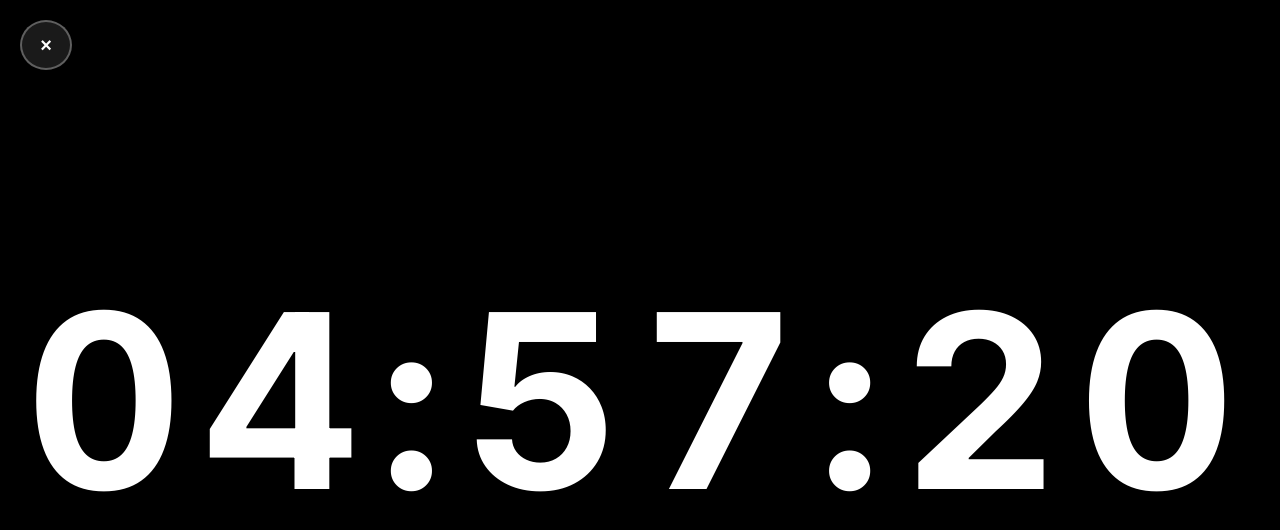
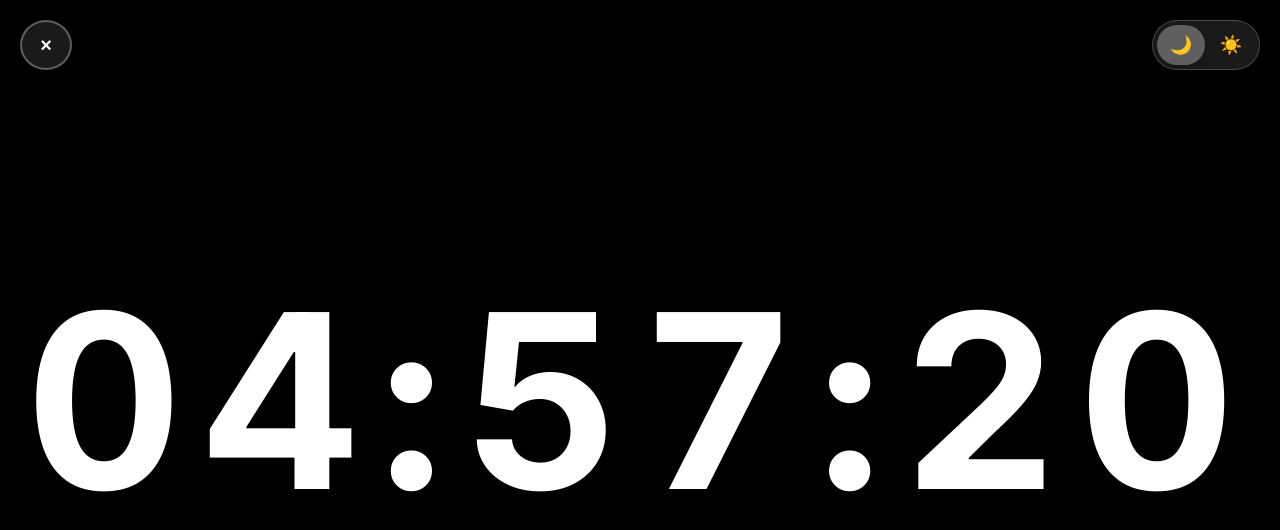
Before and after one commit to koshiro00/cool_countdown, a React (Vite) app: page / in a window 1280 px wide. Both pictures are taken after a click on the button "スタート". Shown: the top 530 px of the page. Built offline with nearby package versions, Linux system fonts and the light colour scheme.

Commit message:
テーマカラーの切り替え追加

```diff
--- a/src/App.css
+++ b/src/App.css
@@ -184,22 +184,67 @@ button:active {
   left: 0;
   width: 100vw;
   height: 100vh;
-  background: black;
   display: flex;
   justify-content: center;
   align-items: center;
   z-index: 9999;
+  transition: all 0.3s ease;
+}
+
+/* ダークテーマ（デフォルト） */
+.fullscreen-mode.dark {
+  background: black;
+}
+
+.fullscreen-mode.dark .fullscreen-display {
+  color: white;
+}
+
+.fullscreen-mode.dark .close-btn,
+.fullscreen-mode.dark .theme-toggle-btn {
+  background: rgba(255, 255, 255, 0.1);
+  border: 2px solid rgba(255, 255, 255, 0.3);
+  color: white;
+}
+
+.fullscreen-mode.dark .close-btn:hover,
+.fullscreen-mode.dark .theme-toggle-btn:hover {
+  background: rgba(255, 255, 255, 0.2);
+  border-color: rgba(255, 255, 255, 0.5);
+}
+
+/* ライトテーマ */
+.fullscreen-mode.light {
+  background: white;
+}
+
+.fullscreen-mode.light .fullscreen-display {
+  color: black;
+  text-shadow: 0 4px 12px rgba(0, 0, 0, 0.1), 0 8px 24px rgba(0, 0, 0, 0.05);
+}
+
+.fullscreen-mode.light .close-btn,
+.fullscreen-mode.light .theme-toggle-btn {
+  background: rgba(0, 0, 0, 0.1);
+  border: 2px solid rgba(0, 0, 0, 0.3);
+  color: black;
+}
+
+.fullscreen-mode.light .close-btn:hover,
+.fullscreen-mode.light .theme-toggle-btn:hover {
+  background: rgba(0, 0, 0, 0.2);
+  border-color: rgba(0, 0, 0, 0.5);
 }
 
 .fullscreen-display {
   font-size: 19vw;
-  color: white;
   font-family: "Inter", "Roboto", sans-serif;
   font-weight: 700;
   text-align: center;
   letter-spacing: 0.08em;
   font-variant-numeric: tabular-nums;
   width: 100vw;
+  transition: color 0.3s ease;
 }
 
 @keyframes subtle-glow {
@@ -219,10 +264,7 @@ button:active {
   left: 20px;
   width: 50px;
   height: 50px;
-  background: rgba(255, 255, 255, 0.1);
-  border: 2px solid rgba(255, 255, 255, 0.3);
   border-radius: 50%;
-  color: white;
   font-size: 20px;
   font-weight: bold;
   cursor: pointer;
@@ -233,7 +275,84 @@ button:active {
   z-index: 10000;
 }
 
-.close-btn:hover {
-  background: rgba(255, 255, 255, 0.2);
-  border-color: rgba(255, 255, 255, 0.5);
+.theme-toggle-btn {
+  position: fixed;
+  top: 20px;
+  right: 20px;
+  width: 50px;
+  height: 50px;
+  border-radius: 50%;
+  font-size: 20px;
+  cursor: pointer;
+  display: flex;
+  justify-content: center;
+  align-items: center;
+  transition: all 0.3s ease;
+  z-index: 10000;
 }
+
+/* トグル形式のテーマ切り替え */
+.theme-toggle-container {
+  position: fixed;
+  top: 20px;
+  right: 20px;
+  display: flex;
+  background: rgba(255, 255, 255, 0.1);
+  border-radius: 25px;
+  padding: 4px;
+  gap: 2px;
+  z-index: 10000;
+  backdrop-filter: blur(10px);
+  border: 1px solid rgba(255, 255, 255, 0.2);
+}
+
+.theme-toggle-option {
+  width: 40px;
+  height: 40px;
+  border-radius: 20px;
+  border: none;
+  font-size: 18px;
+  cursor: pointer;
+  transition: all 0.3s ease;
+  display: flex;
+  justify-content: center;
+  align-items: center;
+  background: transparent;
+}
+
+.theme-toggle-option:hover {
+  transform: scale(1.1);
+}
+
+.theme-toggle-option.active {
+  background: rgba(255, 255, 255, 0.3);
+  box-shadow: 0 2px 8px rgba(0, 0, 0, 0.2);
+}
+
+/* ダークテーマでのトグル */
+.fullscreen-mode.dark .theme-toggle-container {
+  background: rgba(255, 255, 255, 0.1);
+  border-color: rgba(255, 255, 255, 0.2);
+}
+
+.fullscreen-mode.dark .theme-toggle-option {
+  color: white;
+}
+
+.fullscreen-mode.dark .theme-toggle-option.active {
+  background: rgba(255, 255, 255, 0.3);
+}
+
+/* ライトテーマでのトグル */
+.fullscreen-mode.light .theme-toggle-container {
+  background: rgba(0, 0, 0, 0.1);
+  border-color: rgba(0, 0, 0, 0.2);
+}
+
+.fullscreen-mode.light .theme-toggle-option {
+  color: black;
+}
+
+.fullscreen-mode.light .theme-toggle-option.active {
+  background: rgba(0, 0, 0, 0.2);
+}
--- a/src/App.tsx
+++ b/src/App.tsx
@@ -1,5 +1,6 @@
 import React, { useState, useEffect } from "react";
 import { useTimer } from "./hooks/useTimer";
+import { useFullscreenTheme } from "./hooks/useFullscreenTheme";
 import { TimerInputs } from "./components/TimerInputs";
 import { TimerDisplay } from "./components/TimerDisplay";
 import { TimerControls } from "./components/TimerControls";
@@ -17,6 +18,8 @@ const initialConfig: TimerConfig = {
 const App: React.FC = () => {
   const [config, setConfig] = useState<TimerConfig>(initialConfig);
   const [isFullscreen, setIsFullscreen] = useState(false);
+  const { theme: fullscreenTheme, toggleTheme: toggleFullscreenTheme } =
+    useFullscreenTheme();
 
   // SEO: ページタイトルを動的に更新
   useEffect(() => {
@@ -112,7 +115,9 @@ const App: React.FC = () => {
         isVisible={isFullscreen}
         totalMilliseconds={timerState.totalMilliseconds}
         isFinished={timerState.isFinished}
+        theme={fullscreenTheme}
         onClose={handleCloseFullscreen}
+        onToggleTheme={toggleFullscreenTheme}
       />
     </>
   );
--- a/src/components/FullscreenMode.tsx
+++ b/src/components/FullscreenMode.tsx
@@ -1,26 +1,53 @@
 import React from "react";
 import { formatTime } from "../utils/timer";
+import type { FullscreenTheme } from "../hooks/useFullscreenTheme";
 
 interface FullscreenModeProps {
   isVisible: boolean;
   totalMilliseconds: number;
   isFinished: boolean;
+  theme: FullscreenTheme;
   onClose: () => void;
+  onToggleTheme: () => void;
 }
 
 export const FullscreenMode: React.FC<FullscreenModeProps> = ({
   isVisible,
   totalMilliseconds,
   isFinished,
+  theme,
   onClose,
+  onToggleTheme,
 }) => {
   if (!isVisible) return null;
 
   return (
-    <div className="fullscreen-mode">
-      <button className="close-btn" onClick={onClose}>
+    <div className={`fullscreen-mode ${theme}`}>
+      <button
+        className="close-btn"
+        onClick={onClose}
+        aria-label="フルスクリーンを閉じる"
+      >
         ×
       </button>
+
+      {/* トグル形式のテーマ切り替えボタン */}
+      <div className="theme-toggle-container">
+        <button
+          className={`theme-toggle-option ${theme === "dark" ? "active" : ""}`}
+          onClick={() => theme !== "dark" && onToggleTheme()}
+          aria-label="ダークテーマ"
+        >
+          🌙
+        </button>
+        <button
+          className={`theme-toggle-option ${theme === "light" ? "active" : ""}`}
+          onClick={() => theme !== "light" && onToggleTheme()}
+          aria-label="ライトテーマ"
+        >
+          ☀️
+        </button>
+      </div>
       <div className={`fullscreen-display ${isFinished ? "finished" : ""}`}>
         {formatTime(totalMilliseconds)}
       </div>
--- /dev/null
+++ b/src/hooks/useFullscreenTheme.ts
@@ -0,0 +1,27 @@
+import { useState, useEffect } from "react";
+
+export type FullscreenTheme = "dark" | "light";
+
+export const useFullscreenTheme = () => {
+  const [theme, setTheme] = useState<FullscreenTheme>(() => {
+    // localStorageから初期値を取得
+    const saved = localStorage.getItem("fullscreen-theme");
+    return (saved as FullscreenTheme) || "dark";
+  });
+
+  // テーマの変更をlocalStorageに保存
+  useEffect(() => {
+    localStorage.setItem("fullscreen-theme", theme);
+  }, [theme]);
+
+  const toggleTheme = () => {
+    setTheme((prev) => (prev === "dark" ? "light" : "dark"));
+  };
+
+  return {
+    theme,
+    toggleTheme,
+    isDark: theme === "dark",
+    isLight: theme === "light",
+  };
+};
```
